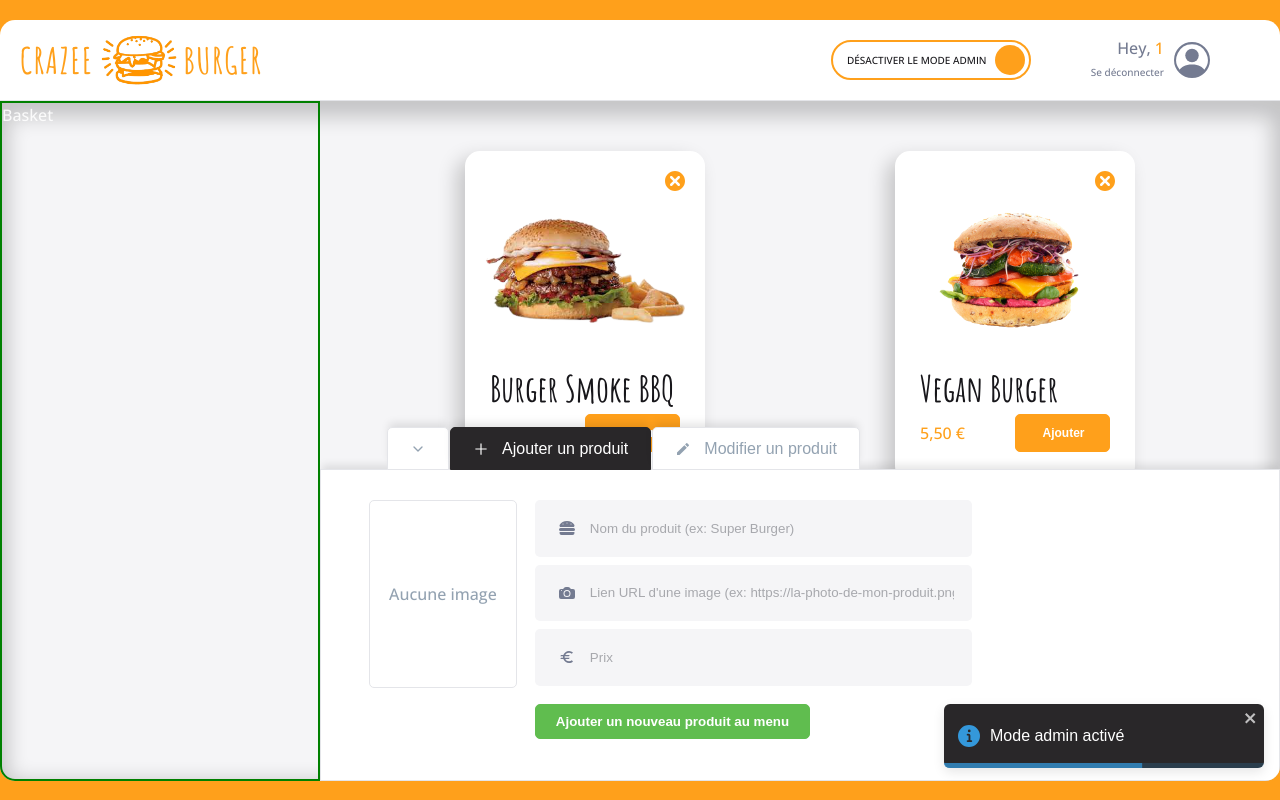
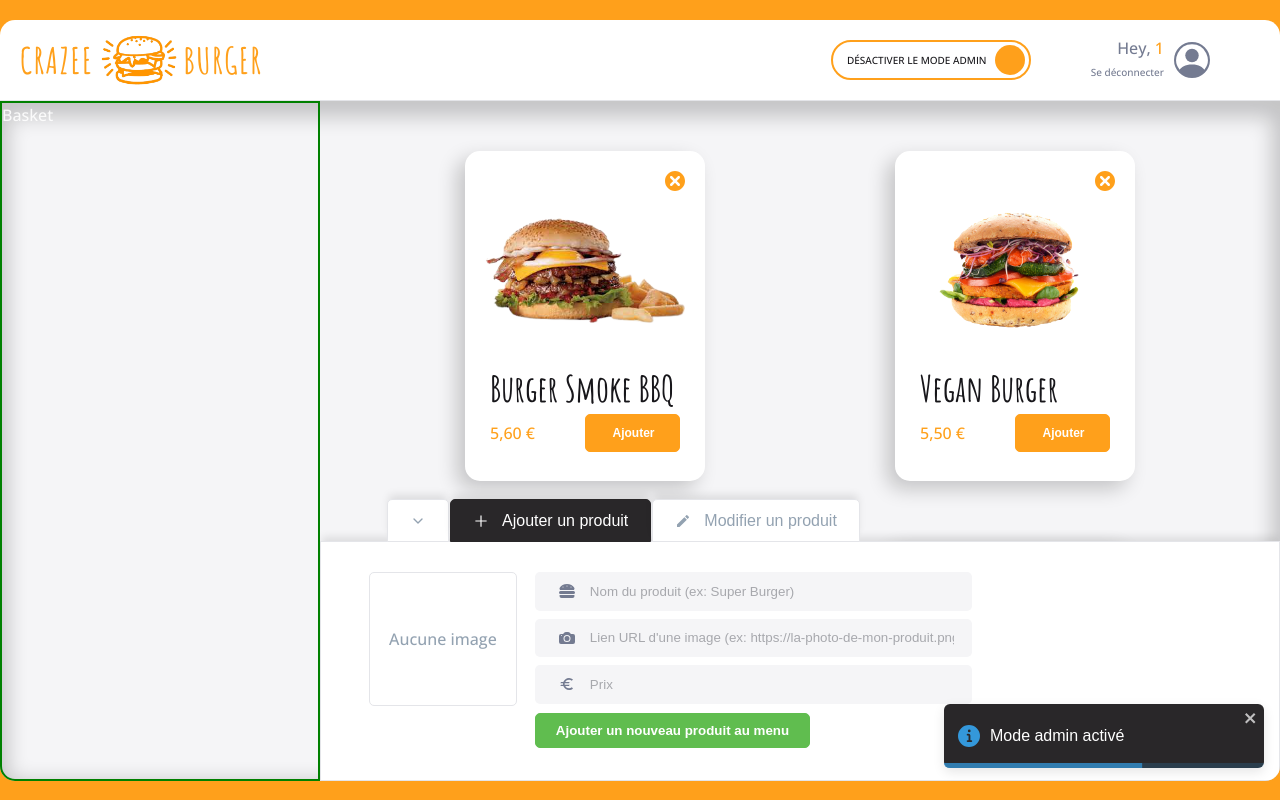
Before and after one commit to Karvaneg/crazee-burger, a React (Vite) app: page /order/1 in a window 1280 px wide. Both pictures are taken after a click on the label 930 px from the left and 60 px from the top of the page. Built offline with nearby package versions, Linux system fonts and the light colour scheme.

Commit message:
🐛 F08: AdminPanel > Fix TextInput height by adding box-sizing

```diff
--- a/src/components/pages/order/Main/Admin/AdminPanel/AdminPanel.jsx
+++ b/src/components/pages/order/Main/Admin/AdminPanel/AdminPanel.jsx
@@ -5,23 +5,21 @@ import OrderContext from "../../../../../../context/OrderContext";
 import { getTabsConfig, getTabSelected } from "../getTabsConfig";
 
 export default function AdminPanel() {
+  const { currentTabSelected } = useContext(OrderContext);
 
-  const { currentTabSelected } = useContext(OrderContext)
-
-  const tabs = getTabsConfig(currentTabSelected)
-  const tabSelected = getTabSelected(tabs, currentTabSelected)
+  const tabs = getTabsConfig(currentTabSelected);
+  const tabSelected = getTabSelected(tabs, currentTabSelected);
 
   return (
-    <AdminPanelStyled>
-        {tabSelected && tabSelected.Content}
-    </AdminPanelStyled>
-  )
+    <AdminPanelStyled>{tabSelected && tabSelected.Content}</AdminPanelStyled>
+  );
 }
 
 const AdminPanelStyled = styled.div`
-    height: 250px;
-    box-shadow: ${theme.shadows.subtle};
-    border: 1px solid ${theme.colors.greyLight};
-    background: ${theme.colors.white};
-    padding: 30px 5%;
+  height: 240px;
+  background: ${theme.colors.white};
+  border: 1px solid ${theme.colors.greyLight};
+  box-shadow: ${theme.shadows.subtle};
+  box-sizing: border-box;
+  padding: 30px 5%;
 `;
```
